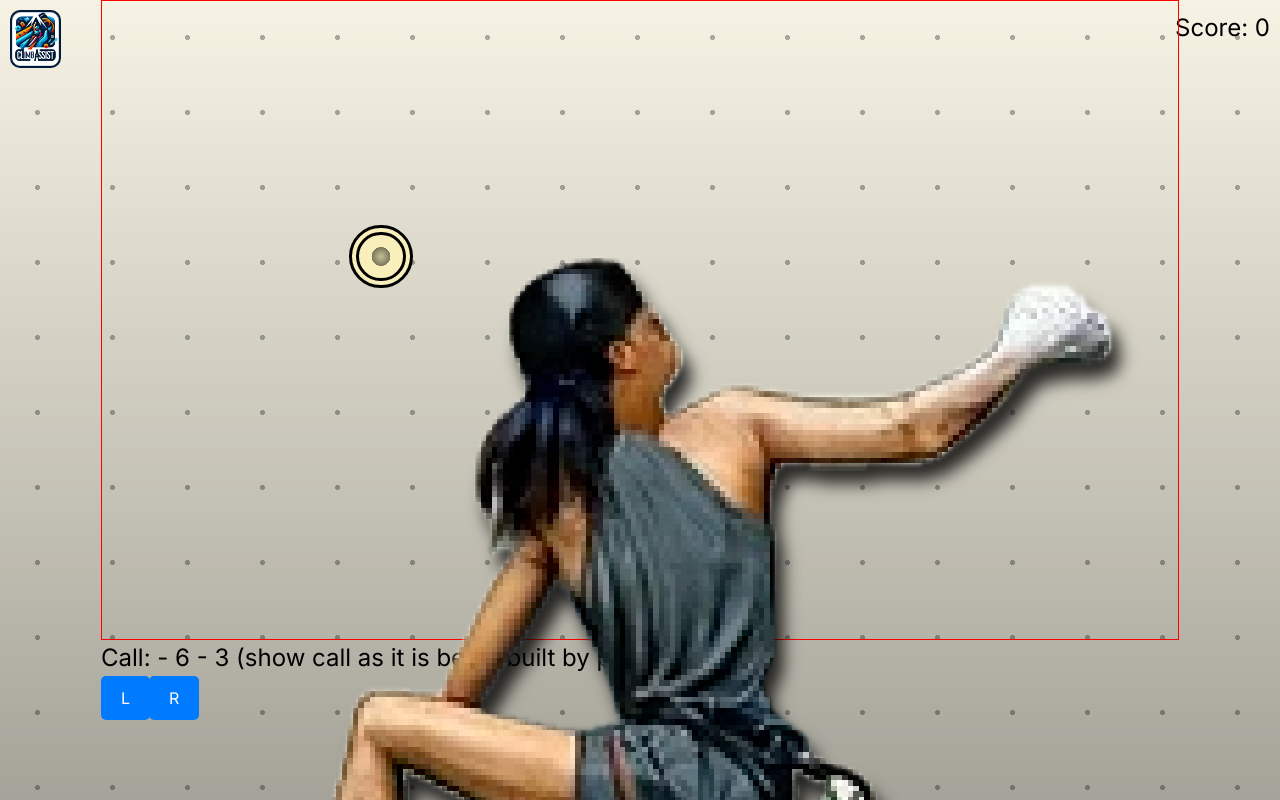
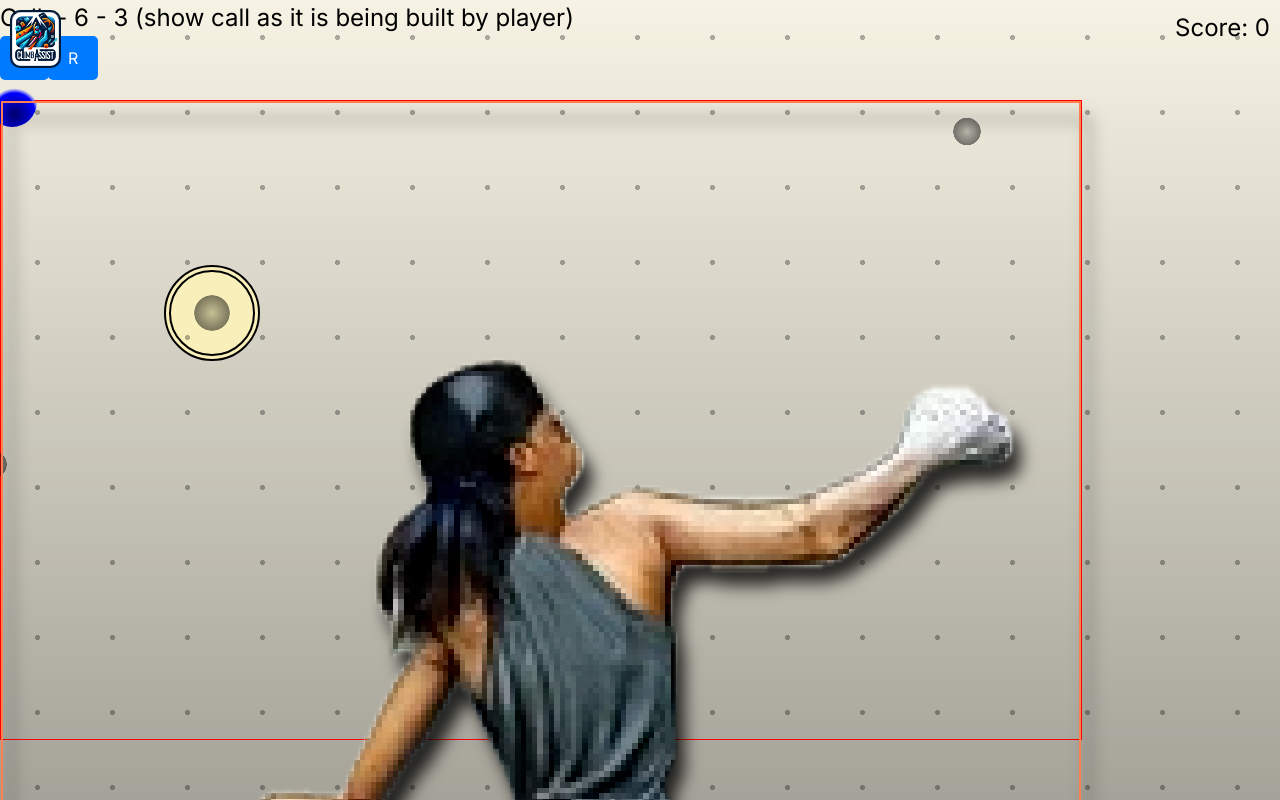
Before and after one commit to stubbornella/hold-guesser, a Next.js app: page /call in a window 1280 px wide. Shown: the top 800 px of the page. Built offline with nearby package versions, Linux system fonts and the light colour scheme.

Commit message:
creates hold/holds types and uses them to position holds correctly

```diff
--- a/app/call/page.tsx
+++ b/app/call/page.tsx
@@ -35,13 +35,13 @@ const climbers: Climbers = [
     name: 'Alex Ondra',
     imageUrl: '/climbers/1.png',
     coordinates: {
-      rightHand: { top: 321, left: 936 },
-      leftHand: { top: 682, left: 301 },
-      rightFoot: { top: 5, left: 5 },
-      leftFoot: { top: 5, left: 5 },
+      rightHand: { top: 49, left: 409 },
+      leftHand: { top: 228, left: 101 },
+      leftFoot: { top: 359, left: 6 },
+      rightFoot: { top: 576, left: 263 },
     },
-    width: 1076,
-    height: 1568
+    width: 447,
+    height: 594
   },
   {
     name: 'Max Froument',
@@ -85,12 +85,12 @@ const CallGame: React.FC = () => {
     });
   };
 
-  const leftOffset = (): string => {
-    if (!currentClimber || !currentClimber.coordinates || !currentClimber.currentLimb || !currentClimber.coordinates[currentClimber.currentLimb]) {
+  const leftOffset = (limb: string): string => {
+    if (!currentClimber || !currentClimber.coordinates || !limb || !currentClimber.coordinates[limb]) {
       return '-5px'; // or some other default value
     }
     const { width, coordinates } = currentClimber;
-    const left = currentClimber.coordinates[currentClimber.currentLimb].left;
+    const left = currentClimber.coordinates[limb].left;
 
     if (!width) return '-5px';
 
@@ -98,18 +98,64 @@ const CallGame: React.FC = () => {
     return `${percentage}%`;
   };
 
-  const topOffset = (): string => {
-    if (!currentClimber || !currentClimber.coordinates || !currentClimber.currentLimb || !currentClimber.coordinates[currentClimber.currentLimb]) {
+  const topOffset = (limb: string): string => {
+    if (!currentClimber || !currentClimber.coordinates || !limb || !currentClimber.coordinates[limb]) {
       return '-5px'; // or some other default value
     }
     const { height, coordinates } = currentClimber;
-
-    const top = currentClimber.coordinates[currentClimber.currentLimb].top;
+    const top = currentClimber.coordinates[limb].top;
 
     if (!height) return '-5px';
 
     const percentage = (top / height) * 100;
     return `${percentage}%`;
+  };
+
+  type Hold = {
+    position: { top: string, left: string },
+    type: string,
+    label: string,
+    status: string,
+  };
+
+  type HoldsProps = {
+    holds: Hold[],
+  };
+
+  const holds = [
+    { position: {
+      top: topOffset('leftHand'),
+      left: leftOffset('leftHand') },
+      type: 'used', label: 'used, move from this hold', status: 'selected' },
+    { position: {
+      top: topOffset('rightHand'),
+      left: leftOffset('rightHand') },
+      type: 'used', label: 'used', status: '' },
+    { position: {
+      top: topOffset('leftFoot'),
+      left: leftOffset('leftFoot') },
+      type: 'used', label: 'used', status: '' },
+    { position: {
+      top: topOffset('rightFoot'),
+      left: leftOffset('rightFoot') },
+      type: 'used', label: 'used', status: '' },
+    { position: { top: '30px', left: '40px' }, type: 'next', label: 'to this hold', status: '' },
+  ];
+
+  const Holds: React.FC<HoldsProps> = ({ holds }) => {
+    return (
+      <>
+        {holds.map((hold, index) => (
+          <div
+            key={index}
+            className={`hold ${hold.type} ${hold.status}`}
+            style={{ top: hold.position.top, left: hold.position.left }}
+          >
+            <span className='sr-only'>{hold.label} maybe put coordinates?</span>
+          </div>
+        ))}
+      </>
+    );
   };
 
   return (
@@ -124,28 +170,23 @@ const CallGame: React.FC = () => {
           />
         </h1>
         <div className='score'>Score: {score}</div>
-        <div className='hold'></div>
         <div className='climber'>
+          <Holds holds={holds} />
           <Image
             src={climbers[0].imageUrl}
             alt={climbers[0].name}
             width={climbers[0].width}
             height={climbers[0].height}
+            longdesc={'a climber against a backdrop of a climbing wall, four subtle dark holds are currently used. One limb will move next, it is encircled by a yellow halo. A new hold is highlighted (how?) to move it to'}
             priority
           />
-          <div className={`current-limb`}
-            style={{
-              top: topOffset(),
-              left: leftOffset()}}
-            title={currentClimber.currentLimb}>
-          </div>
         </div>
-        <div>Call: {call} - 6 - 3 (show call as it is being built by player)</div>
+        <div className='call'>Call: {call} - 6 - 3 (show call as it is being built by player)</div>
         <div className='btn-group'>
-          <button className='btn' onClick={() => guessHand('leftHand')} title="left hand">
+          <button className='btn left' onClick={() => guessHand('leftHand')} title="left hand">
               L
           </button>
-          <button className='btn' onClick={() => guessHand('rightHand')} title="right hand">
+          <button className='btn right' onClick={() => guessHand('rightHand')} title="right hand">
               R
           </button>
         </div>
--- a/app/globals.css
+++ b/app/globals.css
@@ -46,12 +46,16 @@ body {
 }
 
 .wall {
-  min-height: 100vh;
+  height: 100vh;
+  width: 100vw;
+  overflow: hidden;
 }
 
 .climber {
   display: block;
-  position: relative;
+  position: absolute;
+  top: 100px;
+  left: 0;
   max-height: 80dvh;
   border: 1px solid red;
 }
@@ -63,10 +67,28 @@ body {
   width: auto;
   margin-left: auto;
   margin-right: auto;
+  border: 2px solid coral;
 }
 
- .current-limb {
-  --limb-size: 10%;
+.hold {
+  --hold-size: 10%;
+  display: block;
+  position: absolute;
+  height: var(--hold-size);
+  aspect-ratio: 1 / 1;
+  margin-left: calc(-1 * var(--hold-size)/2);
+  margin-top: calc(-1* var(--hold-size)/2);
+  background-image: radial-gradient(circle,
+    rgba(0,0,0,.2) 0,
+    rgba(0,0,0,.5) 30%,
+    transparent 31%);
+
+  border-radius: 50%;
+  transition: all 0.3s;
+}
+
+.current-limb, .selected {
+  --limb-size: 15%;
   display: block;
   position:absolute;
   height: var(--limb-size);
@@ -80,10 +102,87 @@ body {
     rgb(248, 239, 186) 31%);
 
   border-radius: 50%;
-  border: 10px solid black;
+  border: 7px solid black;
   border-style: double;
   z-index: -1;
+  transition: all 0.3s;
 }
+
+.hold.next {
+  /* circular element with a conical gradient background that is offset by 50% */
+  width: 50px;
+  height: 50px;
+  border-radius: 50%;
+  background: radial-gradient(
+    circle at 55% 73%,
+    navy 0%, navy 5%,
+    blue 45%,
+    rgb(119,119,250) 50%,
+    transparent 55%, transparent 100%
+  );
+
+}
+
+/*.used {
+  --used-hold-size: 10%;
+  display: block;
+  position: absolute;
+  height: var(--used-hold-size);
+  aspect-ratio: 1 / 1;
+  margin-left: calc(-1 * var(--used-hold-size)/2);
+  margin-top: calc(-1* var(--used-hold-size)/2);
+  background-color: red;
+  background-image: radial-gradient(circle,
+    rgba(0,0,0,.2) 0,
+    rgba(0,0,0,.5) 30%,
+    transparent 31%);
+
+  border-radius: 50%;
+  border: 1px solid lime;
+  z-index: -1;
+}
+*/
+.next-hold {
+  width: 79px;
+  height: 93px;
+  position: absolute;
+  top: 50%;
+  left: 0;
+  background-image: url("/holds/1.png");
+}
+
+.sr-only {
+  position: absolute;
+  width: 1px;
+  height: 1px;
+  padding: 0;
+  margin: -1px;
+  overflow: hidden;
+  clip: rect(0, 0, 0, 0);
+  white-space: nowrap;
+  border-width: 0;
+}
+
+.jug {
+  width: 20px;
+  height: 15px;
+  border-radius: 100px 100px 60px 60px;
+  background:
+    radial-gradient(circle closest-side at 50% 40%, #ff5555, #bb0000),
+    radial-gradient(ellipse at top, rgba(255, 255, 255, 0.3), transparent 60%),
+    linear-gradient(to bottom, rgba(0, 0, 0, 0.1), transparent 70%);
+  box-shadow: inset 0 4px 10px rgba(0, 0, 0, 0.4),
+              0 8px 15px rgba(0, 0, 0, 0.5);
+  display: flex;
+  justify-content: center;
+  align-items: center;
+  text-align: center;
+}
+
+.available-hold {
+
+}
+
 h1 {
   /*background-color: rgb(0, 26, 58);*/
   position: absolute;
```
